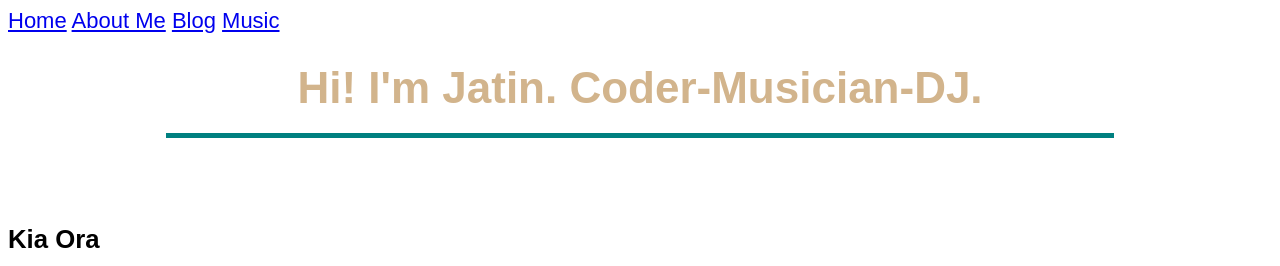
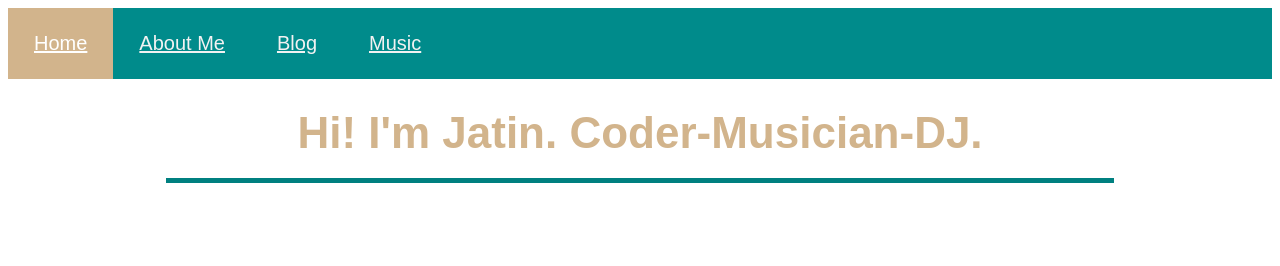
Before and after one commit to jatin-puri-coder/jatin-puri-coder.github.io, a plain HTML site: page index.html in a window 1280 px wide. Shown: the top 266 px of the page. Drawn offline with Linux system fonts and the light colour scheme; a web font is replaced by a local one.

Commit message:
change topnav from class to id

```diff
--- a/styles/main.css
+++ b/styles/main.css
@@ -1,10 +1,10 @@
 body {
     font-family: 'Buenard', sans-serif;font-size: 22px;
 }
-.topnav {background-color: darkcyan;
+#topnav {background-color: darkcyan;
 overflow: hidden;}
 
-.topnav a {
+#topnav a {
     float: left;
     color: #f2f2f2;
     text-align: center;
@@ -12,11 +12,11 @@ overflow: hidden;}
     font-size: 20px;
 }
 
-.topnav a:hover {
+#topnav a:hover {
     background-color:white;
     color: black;
   }
-  .topnav a.active {
+  #topnav a.active {
     background-color:tan  ;
     color: white;
   }
```
